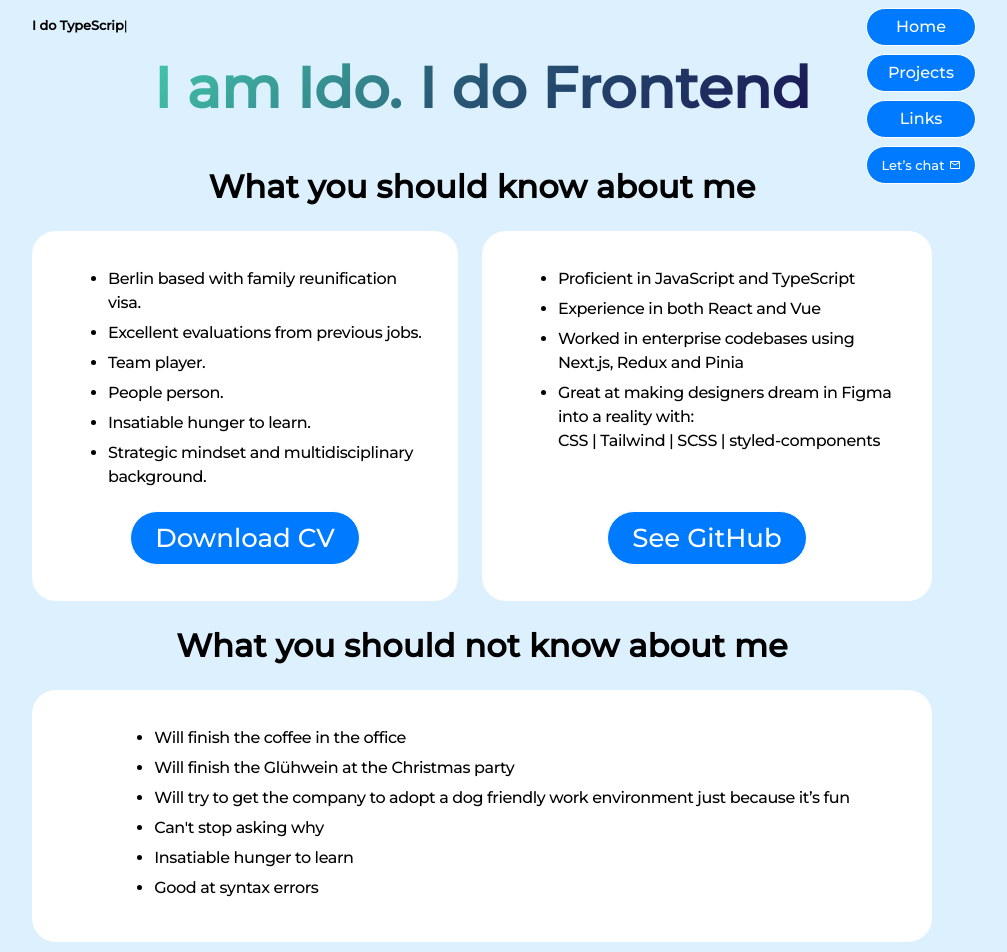
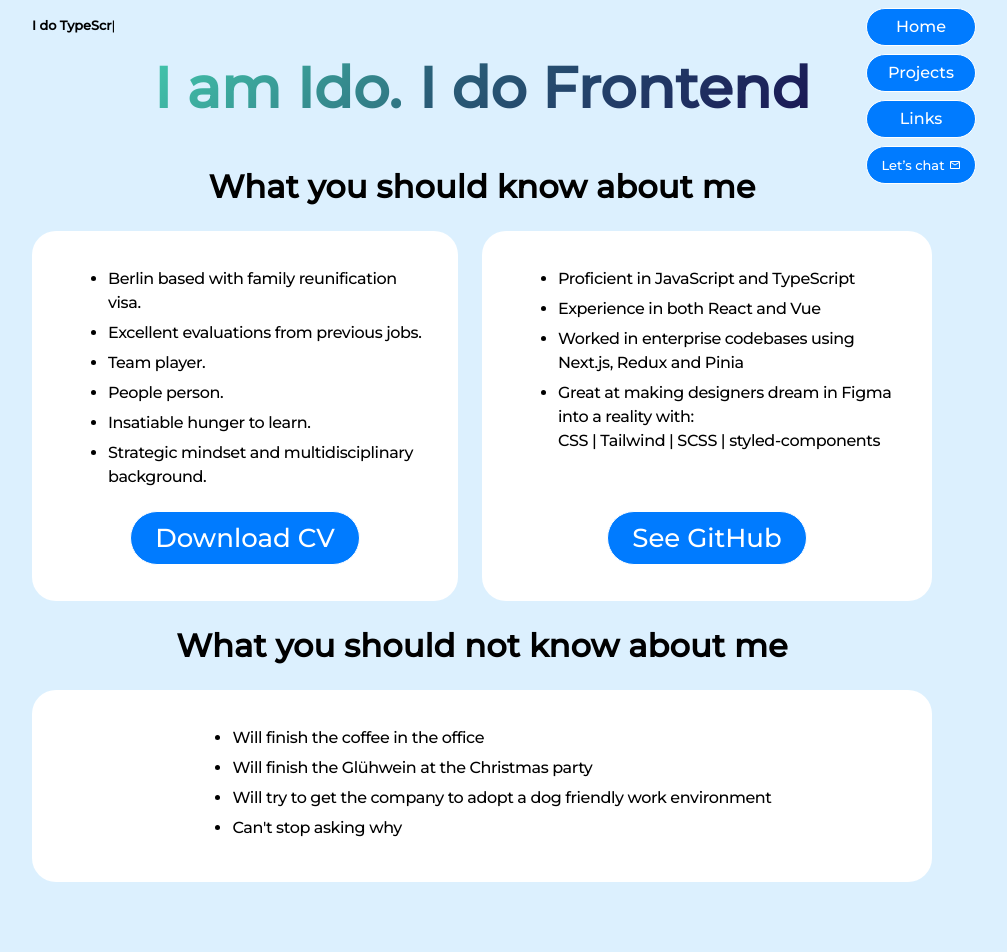
Before and after one commit to idomand/portofilo, a React (Vite) app: page / in a window 1280 px wide. Shown: the top 952 px of the page, without its empty margins (158-1165 px from the left). After the commit the page ends 930 px from the top, so only its background shows below. Built offline with nearby package versions, Linux system fonts and the light colour scheme; a web font is replaced by a local one.

Commit message:
Refactor AboutMe component: remove redundant list items in the 'What you should not know about me' section

```diff
--- a/src/Components/AboutMe.tsx
+++ b/src/Components/AboutMe.tsx
@@ -44,11 +44,9 @@ export default function AboutMe() {
             <ListItem>Will finish the Glühwein at the Christmas party</ListItem>
             <ListItem>
               Will try to get the company to adopt a dog friendly work
-              environment just because it’s fun
+              environment
             </ListItem>
             <ListItem>Can't stop asking why</ListItem>
-            <ListItem>Insatiable hunger to learn</ListItem>
-            <ListItem>Good at syntax errors</ListItem>
           </UL>
         </Div2>
       </WhyNo>
```
